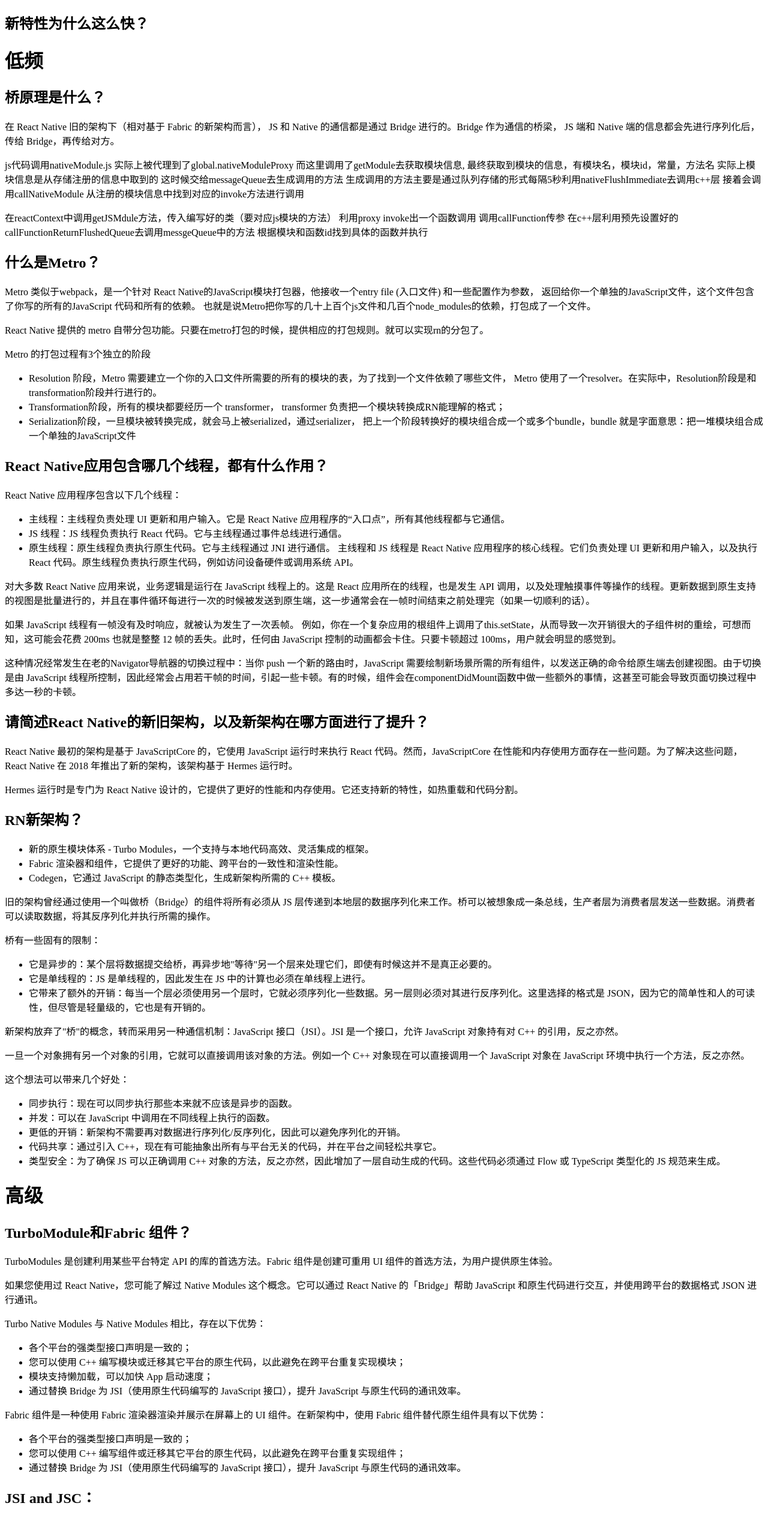
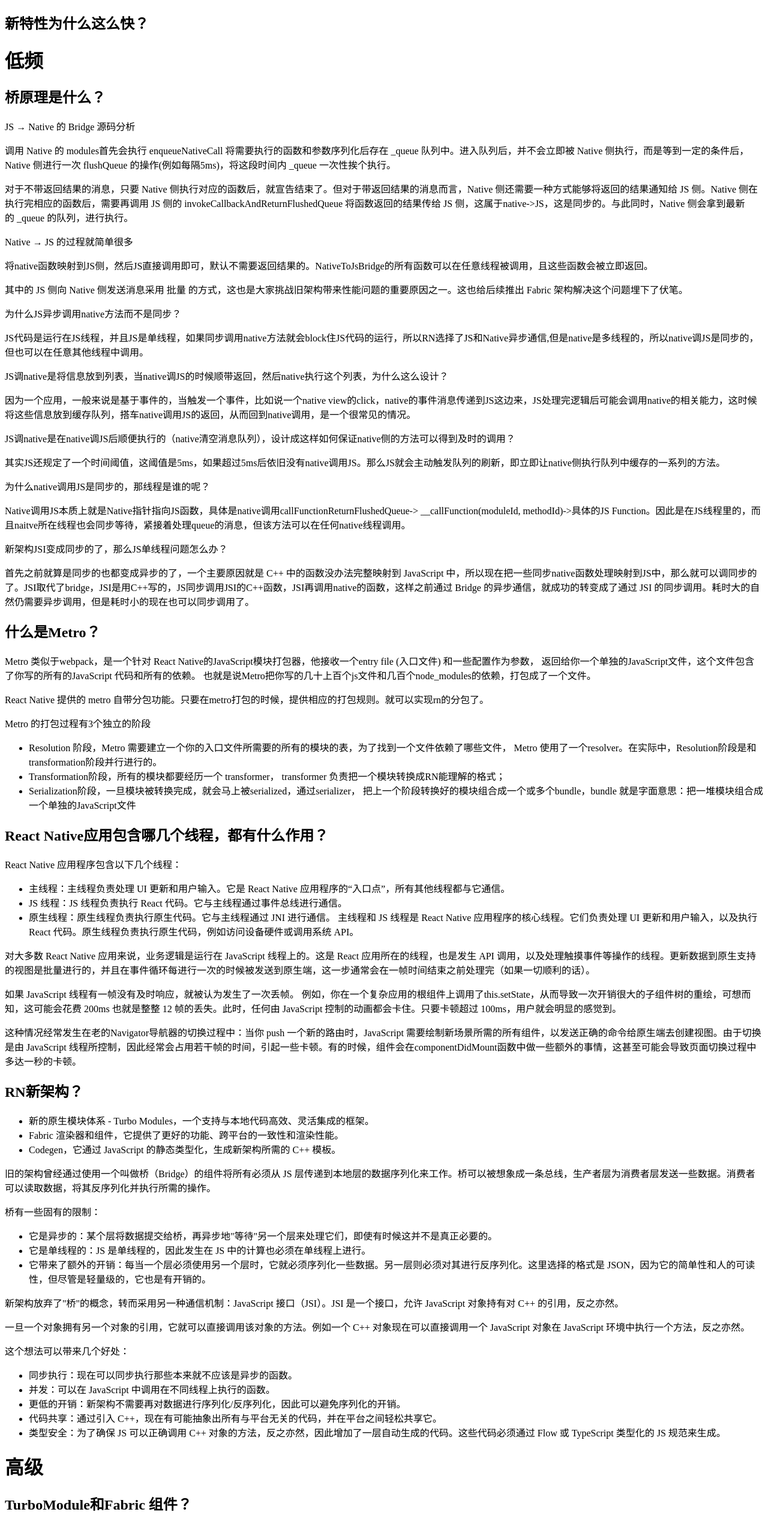
Before and after one commit to HeroIsUseless/docnext, a Next.js app: page /3_frame/reactnative in a window 1280 px wide. Shown: the part 234-2769 px from the top of the page at 60% size. Built offline with nearby package versions, Linux system fonts and the light colour scheme.

Commit message:
fix: kpx

```diff
--- a/pages/2_htmljscss/js.mdx
+++ b/pages/2_htmljscss/js.mdx
@@ -499,3 +499,9 @@
 ## 如何解决js精度丢失的问题？
 * 使用整数计算
 * 使用专门的库
+
+## JS的Class的私有属性怎么做？
+* 用Proxy的get/set拦截
+* 使用Symbol作为属性名
+* 使用weakmap.set(this, key, value)
+* TS的private
--- a/pages/3_frame/reactnative.mdx
+++ b/pages/3_frame/reactnative.mdx
@@ -5,24 +5,37 @@
 ## 新特性为什么这么快？
 # 低频
 ## 桥原理是什么？
-在 React Native 旧的架构下（相对基于 Fabric 的新架构而言），
-JS 和 Native 的通信都是通过 Bridge 进行的。Bridge 作为通信的桥梁，
-JS 端和 Native 端的信息都会先进行序列化后，传给 Bridge，再传给对方。
+JS → Native 的 Bridge 源码分析
 
-js代码调用nativeModule.js
-实际上被代理到了global.nativeModuleProxy
-而这里调用了getModule去获取模块信息, 最终获取到模块的信息，有模块名，模块id，常量，方法名
-实际上模块信息是从存储注册的信息中取到的
-这时候交给messageQueue去生成调用的方法
-生成调用的方法主要是通过队列存储的形式每隔5秒利用nativeFlushImmediate去调用c++层
-接着会调用callNativeModule
-从注册的模块信息中找到对应的invoke方法进行调用
+调用 Native 的 modules首先会执行 enqueueNativeCall 将需要执行的函数和参数序列化后存在 _queue 队列中。进入队列后，并不会立即被 Native 侧执行，而是等到一定的条件后，Native 侧进行一次 flushQueue 的操作(例如每隔5ms)，将这段时间内 _queue 一次性挨个执行。
 
-在reactContext中调用getJSMdule方法，传入编写好的类（要对应js模块的方法）
-利用proxy invoke出一个函数调用
-调用callFunction传参
-在c++层利用预先设置好的callFunctionReturnFlushedQueue去调用messgeQueue中的方法
-根据模块和函数id找到具体的函数并执行
+对于不带返回结果的消息，只要 Native 侧执行对应的函数后，就宣告结束了。但对于带返回结果的消息而言，Native 侧还需要一种方式能够将返回的结果通知给 JS 侧。Native 侧在执行完相应的函数后，需要再调用 JS 侧的 invokeCallbackAndReturnFlushedQueue 将函数返回的结果传给 JS 侧，这属于native->JS，这是同步的。与此同时，Native 侧会拿到最新的 _queue 的队列，进行执行。
+
+Native → JS 的过程就简单很多
+
+将native函数映射到JS侧，然后JS直接调用即可，默认不需要返回结果的。NativeToJsBridge的所有函数可以在任意线程被调用，且这些函数会被立即返回。
+
+其中的 JS 侧向 Native 侧发送消息采用 批量 的方式，这也是大家挑战旧架构带来性能问题的重要原因之一。这也给后续推出 Fabric 架构解决这个问题埋下了伏笔。
+
+为什么JS异步调用native方法而不是同步？
+
+JS代码是运行在JS线程，并且JS是单线程，如果同步调用native方法就会block住JS代码的运行，所以RN选择了JS和Native异步通信,但是native是多线程的，所以native调JS是同步的，但也可以在任意其他线程中调用。
+
+JS调native是将信息放到列表，当native调JS的时候顺带返回，然后native执行这个列表，为什么这么设计？
+
+因为一个应用，一般来说是基于事件的，当触发一个事件，比如说一个native view的click，native的事件消息传递到JS这边来，JS处理完逻辑后可能会调用native的相关能力，这时候将这些信息放到缓存队列，搭车native调用JS的返回，从而回到native调用，是一个很常见的情况。
+
+JS调native是在native调JS后顺便执行的（native清空消息队列），设计成这样如何保证native侧的方法可以得到及时的调用？
+
+其实JS还规定了一个时间阈值，这阈值是5ms，如果超过5ms后依旧没有native调用JS。那么JS就会主动触发队列的刷新，即立即让native侧执行队列中缓存的一系列的方法。
+
+为什么native调用JS是同步的，那线程是谁的呢？
+
+Native调用JS本质上就是Native指针指向JS函数，具体是native调用callFunctionReturnFlushedQueue-> __callFunction(moduleId, methodId)->具体的JS Function。因此是在JS线程里的，而且naitve所在线程也会同步等待，紧接着处理queue的消息，但该方法可以在任何native线程调用。
+
+新架构JSI变成同步的了，那么JS单线程问题怎么办？
+
+首先之前就算是同步的也都变成异步的了，一个主要原因就是 C++ 中的函数没办法完整映射到 JavaScript 中，所以现在把一些同步native函数处理映射到JS中，那么就可以调同步的了。JSI取代了bridge，JSI是用C++写的，JS同步调用JSI的C++函数，JSI再调用native的函数，这样之前通过 Bridge 的异步通信，就成功的转变成了通过 JSI 的同步调用。耗时大的自然仍需要异步调用，但是耗时小的现在也可以同步调用了。
 
 ## 什么是Metro？
 Metro 类似于webpack，是一个针对 React Native的JavaScript模块打包器，他接收一个entry file (入口文件) 和一些配置作为参数，
@@ -50,10 +63,6 @@
 
 这种情况经常发生在老的Navigator导航器的切换过程中：当你 push 一个新的路由时，JavaScript 需要绘制新场景所需的所有组件，以发送正确的命令给原生端去创建视图。由于切换是由 JavaScript 线程所控制，因此经常会占用若干帧的时间，引起一些卡顿。有的时候，组件会在componentDidMount函数中做一些额外的事情，这甚至可能会导致页面切换过程中多达一秒的卡顿。
 
-## 请简述React Native的新旧架构，以及新架构在哪方面进行了提升？
-React Native 最初的架构是基于 JavaScriptCore 的，它使用 JavaScript 运行时来执行 React 代码。然而，JavaScriptCore 在性能和内存使用方面存在一些问题。为了解决这些问题，React Native 在 2018 年推出了新的架构，该架构基于 Hermes 运行时。
-
-Hermes 运行时是专门为 React Native 设计的，它提供了更好的性能和内存使用。它还支持新的特性，如热重载和代码分割。
 ## RN新架构？
 * 新的原生模块体系 - Turbo Modules，一个支持与本地代码高效、灵活集成的框架。
 * Fabric 渲染器和组件，它提供了更好的功能、跨平台的一致性和渲染性能。
@@ -81,49 +90,11 @@
 
 # 高级
 ## TurboModule和Fabric 组件？
-TurboModules 是创建利用某些平台特定 API 的库的首选方法。Fabric 组件是创建可重用 UI 组件的首选方法，为用户提供原生体验。
+下面来解释一下新概念:
+* JSI 将会替换 Bridge， 是一个 JS 引擎接口, 它是 JavaScript Interface 的缩写, 一个用 C++ 写成的轻量级框架, 作用就是用过 JSI, JS 可以直接获取 C++ 对象引用, 然后调用对应方法, 为了让 JS 和 Native 相互感知, 不需要在通过 JSON 数据传输通信（bridge会序列化成JSON）, 将允许 Native 对象被导出成 JS 对象, 反过来也可以, 相互通信的方式也会变为同步, 架构的其他部分是基于这个的, JSI 的另一优势是磨平了 JS 引擎的差异, 使用 JSI 不需要关心 JavaScript Core 还是 Hermes, JSI 底层都消化了, 因此只要基于 JSI 的接口编写即可
+* Fabric 是 UI Manager 的新名称, 将负责 Native UI 渲染, 和当前 Bridge 不同的是, 可以通过 JSI 导出自己的 Native 函数, 在 JS 层可以直接使用这些函数引用, 反过来 Native 可以直接调用 JS 层, 从而实现同步调用, 这带来更好的数据传输和性能提升, 另外一个好处就是 Fabric 也支持渲染优先级, 比如 React 里的 Concurrent 和 Suspense 模式
 
-如果您使用过 React Native，您可能了解过 Native Modules 这个概念。它可以通过 React Native 的「Bridge」帮助 JavaScript 和原生代码进行交互，并使用跨平台的数据格式 JSON 进行通讯。
 
-Turbo Native Modules 与 Native Modules 相比，存在以下优势：
+因为 Shadow Tree 要依赖 Yoga(C++ 库) 去计算 layout，因此 Shadow Tree 要维护在 C++ 侧或原生侧。Fabric 渲染器承担起了生成 Shadow Tree 和调用 Yoga 计算 layout 的主要工作。
 
-* 各个平台的强类型接口声明是一致的；
-* 您可以使用 C++ 编写模块或迁移其它平台的原生代码，以此避免在跨平台重复实现模块；
-* 模块支持懒加载，可以加快 App 启动速度；
-* 通过替换 Bridge 为 JSI（使用原生代码编写的 JavaScript 接口），提升 JavaScript 与原生代码的通讯效率。
-
-Fabric 组件是一种使用 Fabric 渲染器渲染并展示在屏幕上的 UI 组件。在新架构中，使用 Fabric 组件替代原生组件具有以下优势：
-
-* 各个平台的强类型接口声明是一致的；
-* 您可以使用 C++ 编写组件或迁移其它平台的原生代码，以此避免在跨平台重复实现组件；
-* 通过替换 Bridge 为 JSI（使用原生代码编写的 JavaScript 接口），提升 JavaScript 与原生代码的通讯效率。
-
-## JSI and JSC：
-好了，此功能更加耿直，JSI可以允许JavaScript直接和Native进行交互
-
-在一个原生移动中，JavaScript代码需要一个引擎去解释执行，ReactNative当前架构是使用的JavaScriptCore也是我们所说的JSC，符合苹果IOS开发指南规则
-
-理论上JSI和ReactNative没什么关系，理论上通用与任何JavaScript引擎功能，但是这次在RN的新架构使用后，带来了重要的改进。
-
-有了JSI之后，JSC可以很容易的替换其他的JavaScript引擎，比如谷歌的v8和微软的chakracore。或者进行引擎版本升级，列如0.59所做的。
-
-接下来的改进，几乎可以被称之为“新架构的基石”。有了JSI之后JavaScript可以持有C++对象实例的引用并调用它们的方法。这就意味着从此再也不用通过序列化的JSON消息来通信，容易造成拥堵的“桥”从此成为历史。
-
-一个令人非常激动人心的变化是，一直以来C++都是实现Android和ios共用代码且不用依赖JavaScript的技术方案之一。Android的底层代码使用的C和C++实现的，Java和Kotlin可以通过Java Native interface与C++通讯。ios则默认支持C++，实际上objective-C本身就是C的一个超集。
-
-JSI就是引擎方面而且也是新架构的基石，一切都是从这开始
-
-## Fabric and TurboModules：
-代替“桥”，依赖于JSI。
-
-Fabric的宗旨就是让ReactNative的渲染层更加先进。目前的实现是所有UI最终都是由一系列的跨线程实现，新的实现方式则允许UIManager在C++中直接创建Shadow Tree，也是得力于JSI中C++可以和JavaScript以及原生代码在同一线程直接交互的能力，避免了跨线程的操作。大大的提高了效率，极大的提高了UI的响应速度，列如列表的滚动，navigation或者手势等功能都会变得流畅。
-
-TurboModules是指开发者允许在JavaScript代码中使用某些模块才去加载，且能持有这个模块的引用，可以显著的提高APP应用的启动速度。旧版的是JavaScript端使用Native Modules需要在应用启动时全部完成初始化，即使是没有使用到的模块。
-
-使用到了TurboModules时JavaScript端和Native端的通信可以不需要再借助桥来传递JSON数据，而是可以直接相互调用方法。
-
-Fabric and TurboModules之所以能实现，是完全依赖于JSI
-
-* JSI（JavaScript interface）：这是本次架构重构的核心重点，也正是因为这层的调整，将原有重度依赖的 native bridge 架构解耦，实现了自由通讯。
-* Fabric：依赖 JSI 的设计，并将旧架构下的 shadow tree 层移到 C++ 层，这样可以透过 JSI，实现前端组件对 UI 组件的一对一控制，摆脱了旧架构下对于 UI 的异步、批量操作。
-* TuborModule：新的原生 API 架构，替换了原有的 Java module 架构，数据结构上除了支持基础类型外，开始支持 JSI 对象，让前端和客户端的 API 形成一对一的调用
+Turbo Modules。记得上面的Native组件吗？Text、Image、View，他们的新名字叫Turbo Modules。组件的作用是相同的，但是实现和行为会不同。第一，他们是懒加载的（只有当App需要的时候加载），而现在是在启动时全部加载。另外，他们也是通过JSI导出的，所以JS可以拿到这些组件的引用，并且在React Natvie JS里使用他们。尤其会在启动的时候带来更好的性能表现。
```
Also changed, not shown: pages/3_frame/react.mdx (+7 -0 lines), pages/question/what-is-rn-bridge.mdx (+29 -16 lines).
